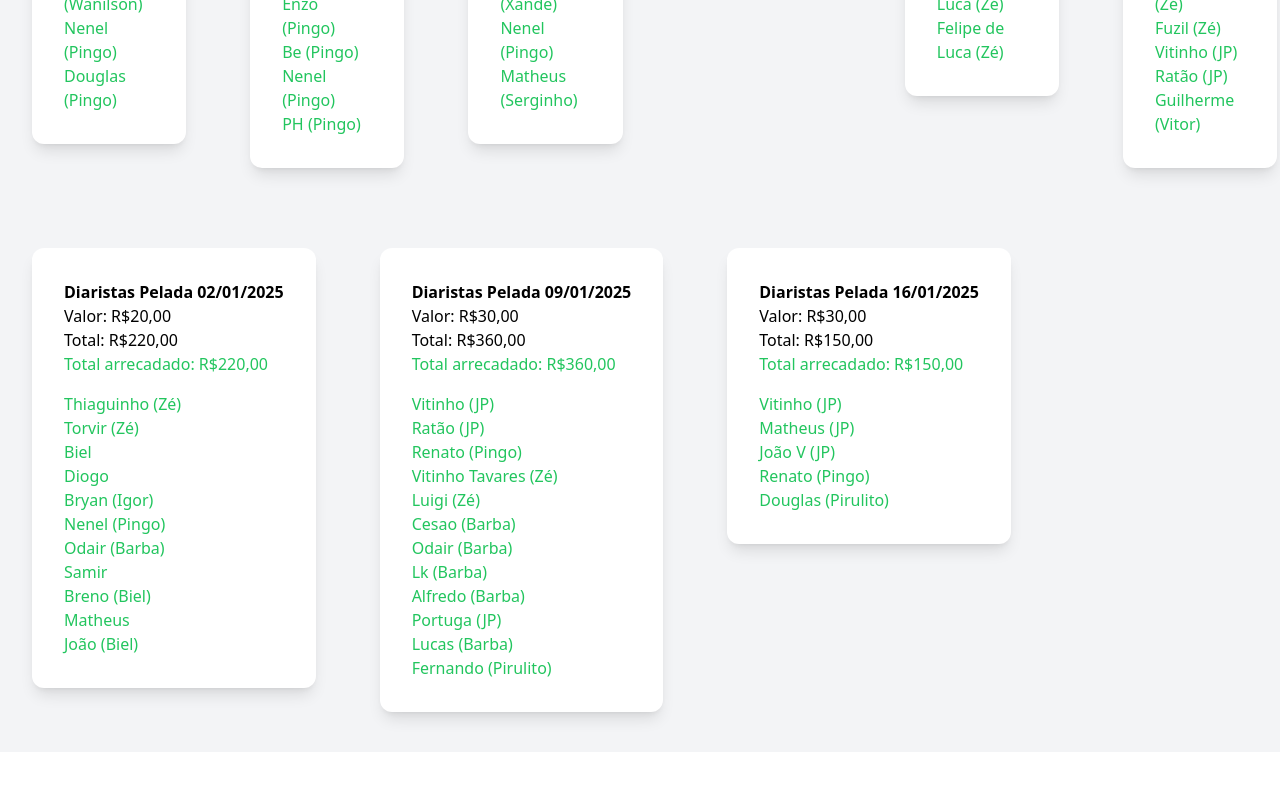
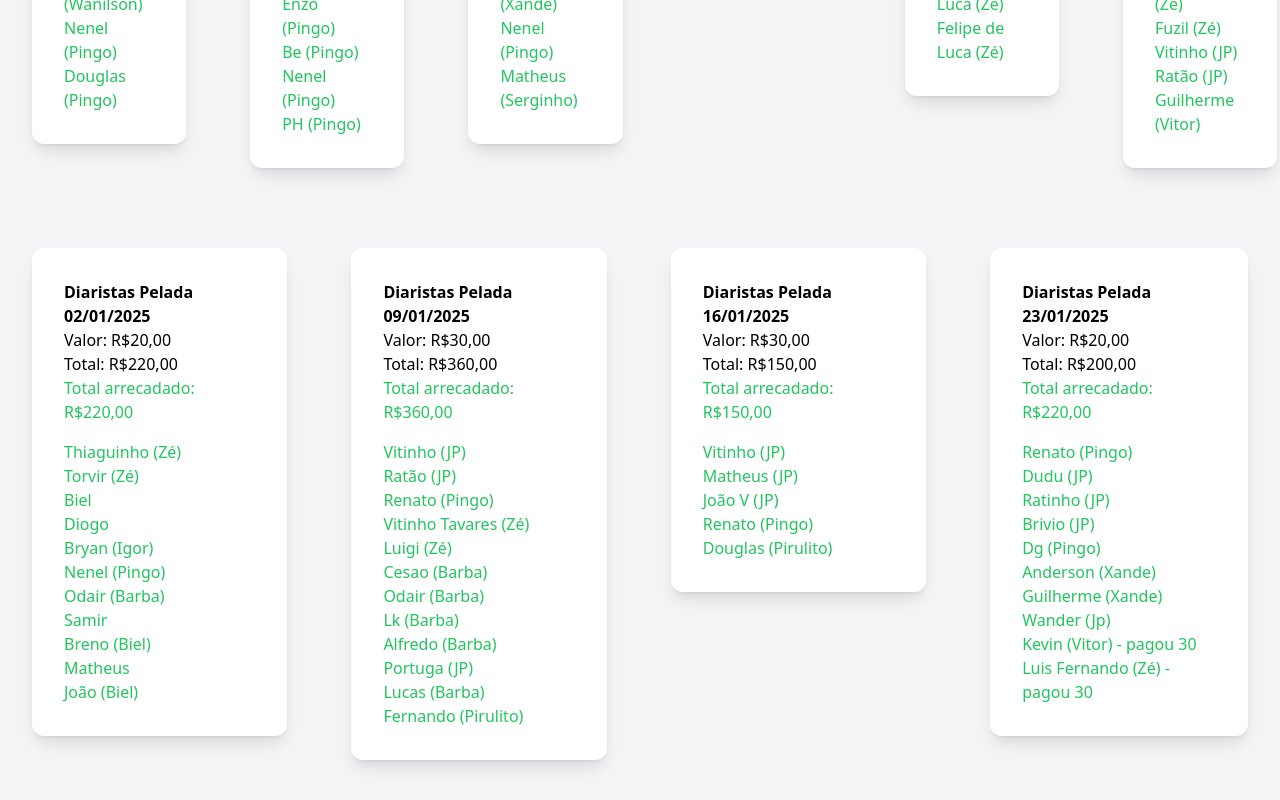
Before and after one commit to diogop2003/futebol, an Angular app in the folder pelada-front/: page /diaristas in a window 1280 px wide. Shown: the part 742-1542 px from the top of the page. Before the commit the page ends 1494 px from the top, so only its background shows below. Built offline with nearby package versions, Linux system fonts and the light colour scheme.

Commit message:
fix valores semana 4 janeiro

```diff
--- a/pelada-front/src/app/pages/diaristas/diaristas.component.html
+++ b/pelada-front/src/app/pages/diaristas/diaristas.component.html
@@ -179,5 +179,25 @@
                 <li class="text-green-500">Douglas (Pirulito)</li>
             </ol>
         </div>
+        <div class="rounded-xl bg-white p-8 shadow-lg mx-8">
+            <h1 class="font-md font-bold">Diaristas Pelada 23/01/2025</h1>
+            <div class="mb-4">
+                <h1 class="font-sm">Valor: R$20,00</h1>
+                <h1 class="font-sm">Total: R$200,00</h1>
+                <h1 class="font-sm text-green-500">Total arrecadado: R$220,00</h1>
+            </div>
+            <ol>
+                <li class="text-green-500">Renato (Pingo)</li>
+                <li class="text-green-500">Dudu (JP)</li>
+                <li class="text-green-500">Ratinho (JP)</li>
+                <li class="text-green-500">Brivio (JP)</li>
+                <li class="text-green-500">Dg (Pingo)</li>
+                <li class="text-green-500">Anderson (Xande)</li>
+                <li class="text-green-500">Guilherme (Xande)</li>
+                <li class="text-green-500">Wander (Jp)</li>
+                <li class="text-green-500">Kevin (Vitor) - pagou 30</li>
+                <li class="text-green-500">Luis Fernando (Zé) - pagou 30</li>
+            </ol>
+        </div>
     </section>
 </section>
--- a/pelada-front/src/app/pages/mensalista/mensalista.component.html
+++ b/pelada-front/src/app/pages/mensalista/mensalista.component.html
@@ -72,14 +72,14 @@
         <div class="mb-4">
             <h1 class="text-md">Valor: R$100,00</h1>
             <h1 class="text-md">Total: R$1.500,00</h1>
-            <h1 class="text-green-500">Arrecadado: R$1.400,00</h1>
+            <h1 class="text-green-500">Arrecadado: R$1.500,00</h1>
         </div>
         <ol>
             <li class="text-green-500">Sergio</li>
             <li class="text-green-500">Wanilson</li>
             <li class="text-green-500">Xande</li>
             <li class="text-green-500">Zé</li>
-            <li class="text-red-500">Vinicius</li>
+            <li class="text-green-500">Vinicius</li>
             <li class="text-green-500">Igor</li>
             <li class="text-green-500">Alex</li>
             <li class="text-green-500">Diogo</li>
--- a/pelada-front/src/app/pages/saldo/saldo.component.html
+++ b/pelada-front/src/app/pages/saldo/saldo.component.html
@@ -29,7 +29,7 @@
                 </tr>
                 <tr class="border-b gap-5">
                     <td class="w-auto py-4 text-md text-gray-700">Pagantes Janeiro</td>
-                    <td class="w-auto py-4 text-md text-green-500">1.400,00</td>
+                    <td class="w-auto py-4 text-md text-green-500">1.500,00</td>
                 </tr>
                 <tr class="border-b gap-5">
                     <td class="w-auto py-4 text-md text-gray-700">Mensalidade do campo</td>
@@ -37,11 +37,11 @@
                 </tr>
                 <tr class="border-b gap-5">
                     <td class="w-auto py-4 text-md text-gray-700">Goleiros mês</td>
-                    <td class="w-auto py-4 text-md text-red-500">-360,00</td>
+                    <td class="w-auto py-4 text-md text-red-500">-480,00</td>
                 </tr>
                 <tr class="border-b gap-5">
                     <td class="w-auto py-4 text-md text-gray-700">Diaristas Janeiro</td>
-                    <td class="w-auto py-4 text-md text-green-500">700,00</td>
+                    <td class="w-auto py-4 text-md text-green-500">920,00</td>
                 </tr>
                 <!-- <tr class="border-b gap-5">
                     <td class="w-auto py-4 text-md text-gray-700">Gastos adicionais Dezembro</td>
@@ -57,7 +57,7 @@
                 </tr> -->
                 <tr class="border-b gap-5">
                     <td class="w-auto py-4 text-md text-gray-700">SALDO TOTAL</td>
-                    <td class="w-auto py-4 text-md text-green-500">1.591,00</td>
+                    <td class="w-auto py-4 text-md text-green-500">1.791,00</td>
                 </tr>
             </tbody>
         </table>
```
